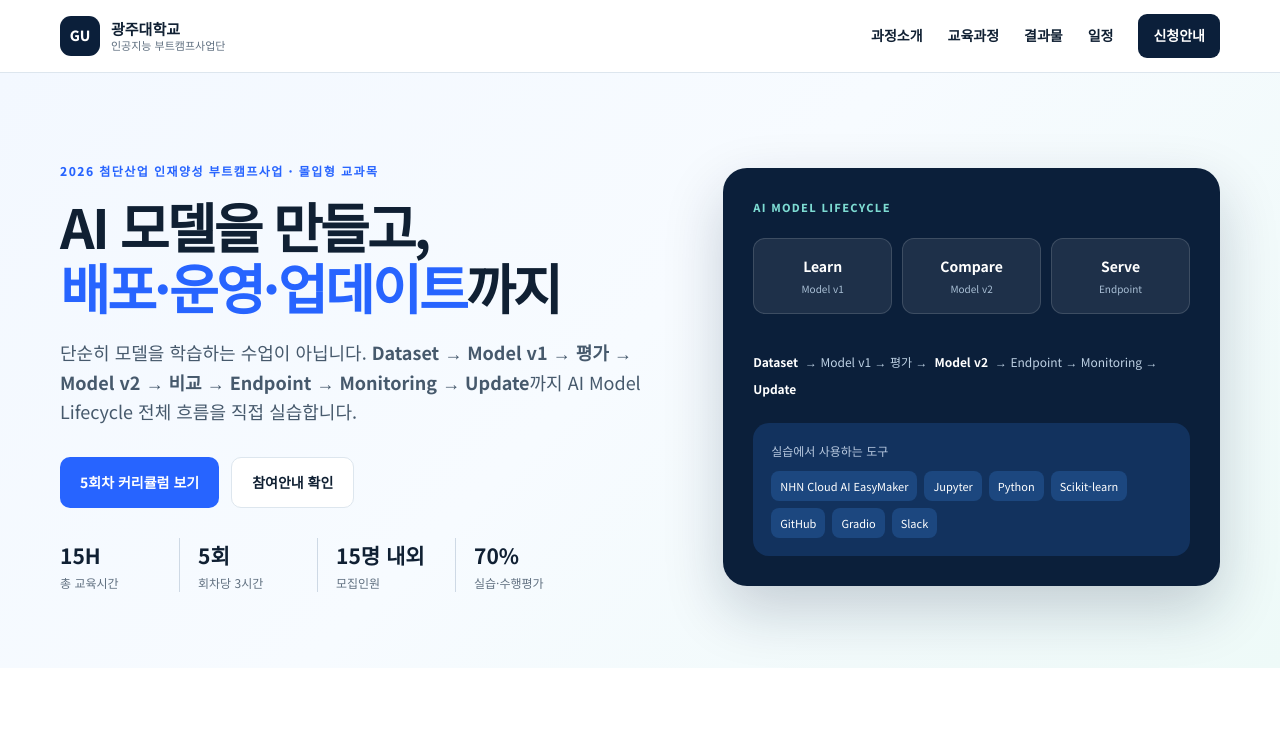
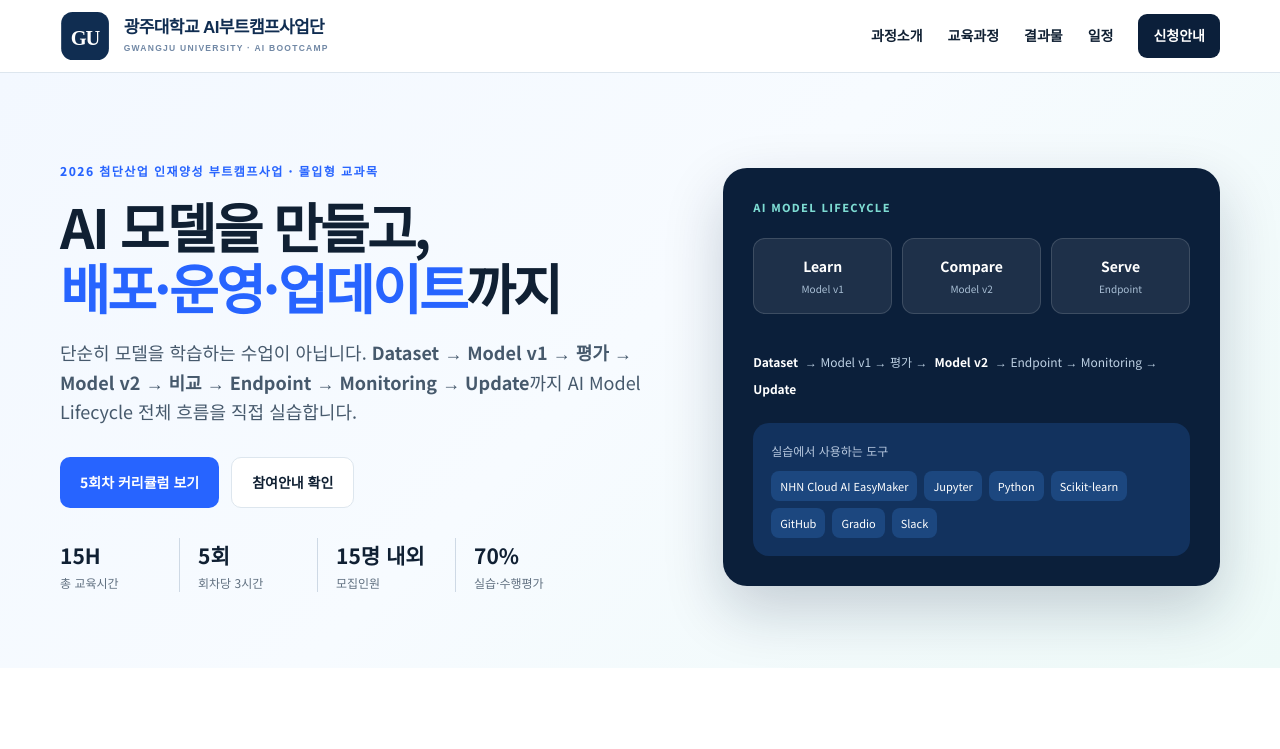
Before and after one commit to zero2306263-beep/gwangju-ai-bootcamp, a plain HTML site: page mlops/index.html in a window 1280 px wide. Shown: the top 749 px of the page. Drawn offline with Linux system fonts and the light colour scheme.

Commit message:
Unify AI Bootcamp header logo and link to central portal

```diff
--- a/mlops/index.html
+++ b/mlops/index.html
@@ -62,14 +62,20 @@
     @media(max-width:900px){.nav{display:none}.hero-grid{grid-template-columns:1fr}.highlight-grid,.output-grid{grid-template-columns:repeat(2,1fr)}.info-grid{grid-template-columns:repeat(2,1fr)}.cta-card{grid-template-columns:1fr}.timeline-item{grid-template-columns:52px 1fr}.timeline-item time{grid-column:2;text-align:left;color:var(--blue)}}
     @media(max-width:620px){.container{width:min(100% - 28px,1160px)}.hero{padding-top:60px}h1{font-size:36px}.hero-lead{font-size:16px}.workflow{grid-template-columns:1fr}.highlight-grid,.output-grid,.info-grid{grid-template-columns:1fr}.section{padding:66px 0}.section-head h2{font-size:29px}.cta-card{padding:27px}.footer-inner{flex-direction:column}}
   </style>
+<style id="gu-unified-brand-style">
+.gu-site-brand{display:inline-flex;align-items:center;justify-content:flex-start;flex-shrink:0;min-width:0;line-height:1;text-decoration:none}
+.gu-site-brand img{width:clamp(220px,24vw,316px);height:auto;max-width:100%;display:block;object-fit:contain}
+.gu-site-brand--on-dark{background:#fff;border-radius:10px;padding:3px 8px}
+.gu-site-brand:hover{opacity:.88}
+.gu-site-brand:focus-visible{outline:3px solid #54d8b5;outline-offset:4px}
+@media(max-width:600px){.gu-site-brand img{width:min(286px,calc(100vw - 50px))}}
+
+</style>
 </head>
 <body>
 <header class="topbar">
   <div class="container nav-wrap">
-    <a class="brand" href="#top">
-      <span class="brand-mark">GU</span>
-      <span class="brand-text"><strong>광주대학교</strong><small>인공지능 부트캠프사업단</small></span>
-    </a>
+    <a class="gu-site-brand" href="../portal/" aria-label="광주대학교 AI부트캠프사업단 통합 메인페이지로 이동" title="사업단 메인페이지로 이동"><img src="../assets/gu-ai-bootcamp-logo.svg" alt="GU 광주대학교 AI부트캠프사업단" width="540" height="98" loading="eager" decoding="async"></a>
     <nav class="nav">
       <a href="#about">과정소개</a>
       <a href="#curriculum">교육과정</a>
```
